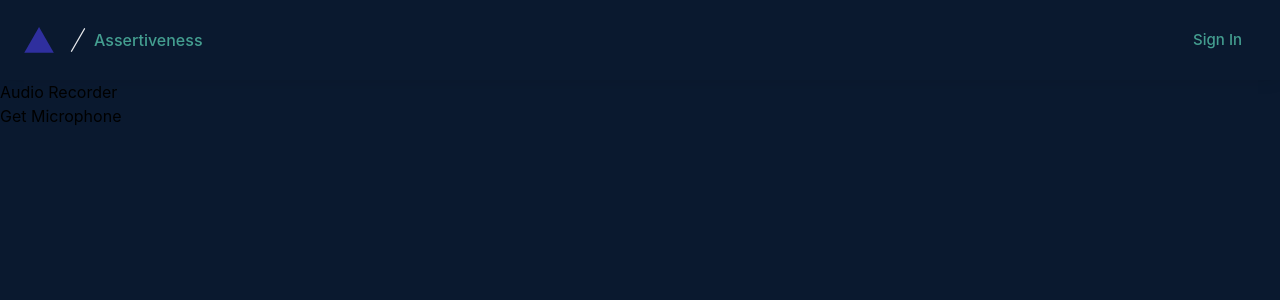
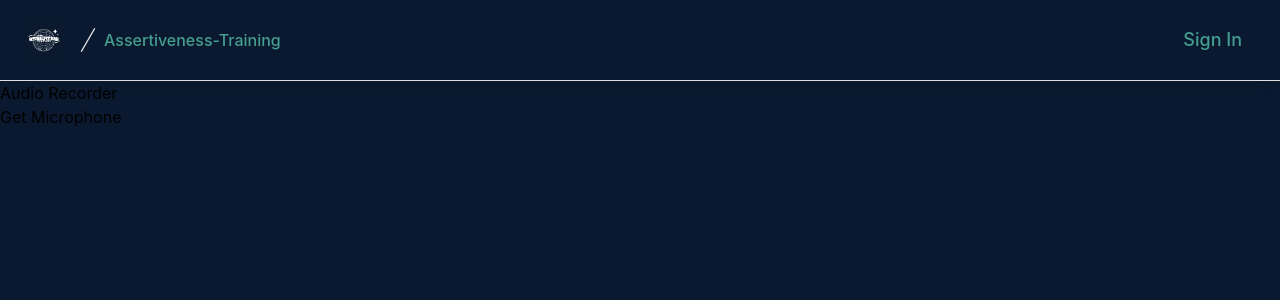
Before and after one commit to razznblue/assertiveness, a Next.js app: page /audio in a window 1280 px wide. Shown: the top 300 px of the page. Built offline with nearby package versions, Linux system fonts and the light colour scheme; no server answers.

Commit message:
Add AppIcon and Favicon (#20)
* Add AppIcon and Favicon

* cleanup

```diff
--- a/components/layout/index.tsx
+++ b/components/layout/index.tsx
@@ -1,5 +1,6 @@
 import { ReactNode } from 'react'
 import Link from 'next/link'
+import Image from 'next/image'
 import { useSession, signIn, signOut } from 'next-auth/react'
 
 export function Layout({ children }: { children: ReactNode }) {
@@ -7,7 +8,7 @@ export function Layout({ children }: { children: ReactNode }) {
 
   return (
     <div className="flex flex-col h-screen mx-auto bg-[#0A192F]">
-      <nav className="border-[#449E90] py-5 relative z-20 bg-background shadow-[0_0_15px_0_rgb(0,0,0,0.1)]">
+      <nav className="border-b border-[#dfdfdf] py-5 relative z-20 bg-background shadow-[0_0_15px_0_rgb(0,0,0,0.1)]">
         <div className="flex items-center mx-auto lg:px-6 max-w-7xl px-14">
           <div className="flex flex-row items-center">
             <Link
@@ -15,10 +16,7 @@ export function Layout({ children }: { children: ReactNode }) {
               href="/"
             >
               <span>
-                <svg height={26} viewBox="0 0 75 65" fill="#2f2f9e">
-                  <title>Vercel Logo</title>
-                  <path d="M37.59.25l36.95 64H.64l36.95-64z" />
-                </svg>
+                <Image src="/images/logo.webp" alt="" height="40" width="40" />
               </span>
             </Link>
             <ul className="flex items-center content-center">
@@ -44,7 +42,7 @@ export function Layout({ children }: { children: ReactNode }) {
                   rel="noreferrer"
                   href="https://github.com/chhpt/nextjs-starter"
                 >
-                  Assertiveness
+                  Assertiveness-Training
                 </a>
               </li>
             </ul>
@@ -54,7 +52,7 @@ export function Layout({ children }: { children: ReactNode }) {
               <span className="text-[#449E90] flex items-center h-full ml-2 cursor-pointer text-accents-5">
                 <a
                   data-variant="ghost"
-                  className="relative inline-flex items-center justify-center cursor pointer no-underline px-3.5 rounded-md font-medium outline-0 select-none align-middle whitespace-nowrap transition-colors ease-in duration-200 text-success hover:bg-[rgba(0,68,255,0.06)] h-10 leading-10 text-[15px]"
+                  className="relative inline-flex items-center justify-center cursor pointer no-underline px-3.5 rounded-md font-medium outline-0 select-none align-middle whitespace-nowrap transition-colors ease-in duration-200 text-success hover:bg-[rgba(0,68,255,0.06)] h-10 leading-10 text-[18px]"
                   onClick={() => (session ? signOut() : signIn())}
                   rel="noreferrer"
                 >
@@ -65,7 +63,7 @@ export function Layout({ children }: { children: ReactNode }) {
                 <span className="text-[#449E90] flex items-center h-full ml-2 cursor-pointer text-accents-5">
                   <a
                     data-variant="primary"
-                    className="relative inline-flex items-center justify-center cursor pointer no-underline px-3.5 rounded-md font-medium outline-0 select-none align-middle whitespace-nowrap transition-colors ease-in duration-200 border-[#449E90] border-solid text-background bg-success border-success-dark hover:bg-success/90 shadow-[0_5px_10px_rgb(0,68,255,0.12)] h-10 leading-10 text-[15px]"
+                    className="relative inline-flex items-center justify-center cursor pointer no-underline px-3.5 rounded-md font-medium outline-0 select-none align-middle whitespace-nowrap transition-colors ease-in duration-200 border-[#449E90] border-solid text-background bg-success border-success-dark hover:bg-success/90 shadow-[0_5px_10px_rgb(0,68,255,0.12)] h-10 leading-10 text-[18px]"
                     rel="noreferrer"
                   >
                     Profile
--- /dev/null
+++ b/pages/_document.tsx
@@ -0,0 +1,22 @@
+import Document, { Html, Head, Main, NextScript } from 'next/document'
+
+class MyDocument extends Document {
+  public render() {
+    return (
+      <Html>
+        <Head>
+          <link rel="manifest" href="/manifest.json" />
+          <link rel="apple-touch-icon" href="/icon.png" />
+          <meta name="theme-color" content="#fff" />
+          <link rel="icon" href="/icons/favicon.png" />
+        </Head>
+        <body>
+          <Main />
+          <NextScript />
+        </body>
+      </Html>
+    )
+  }
+}
+
+export default MyDocument
--- a/pages/index.tsx
+++ b/pages/index.tsx
@@ -1,5 +1,4 @@
 /* eslint-disable react/no-unescaped-entities */
-import Head from 'next/head'
 import styles from '@/styles/Home.module.css'
 import { useState, useEffect } from 'react'
 import { useSession } from 'next-auth/react'
@@ -74,11 +73,6 @@ export default function Home() {
   if (!session) {
     return (
       <div className={styles.container}>
-        <Head>
-          <title>Assertiveness | Training</title>
-          <link rel="icon" href="/favicon.ico" />
-        </Head>
-
         <h1 className="text-white mb-5 text-2xl">
           Practice your speaking skills to become more confident and assertive in life!
         </h1>
@@ -91,11 +85,6 @@ export default function Home() {
   /* JSX */
   return (
     <div className={styles.container}>
-      <Head>
-        <title>Assertiveness | Training</title>
-        <link rel="icon" href="/favicon.ico" />
-      </Head>
-
       <main className={styles.main}>
         <div className={styles.options}>
           <p>Hit 'Enter' to skip the current topic</p>
```
Also changed, not shown: public/icons/favicon.png (added).
